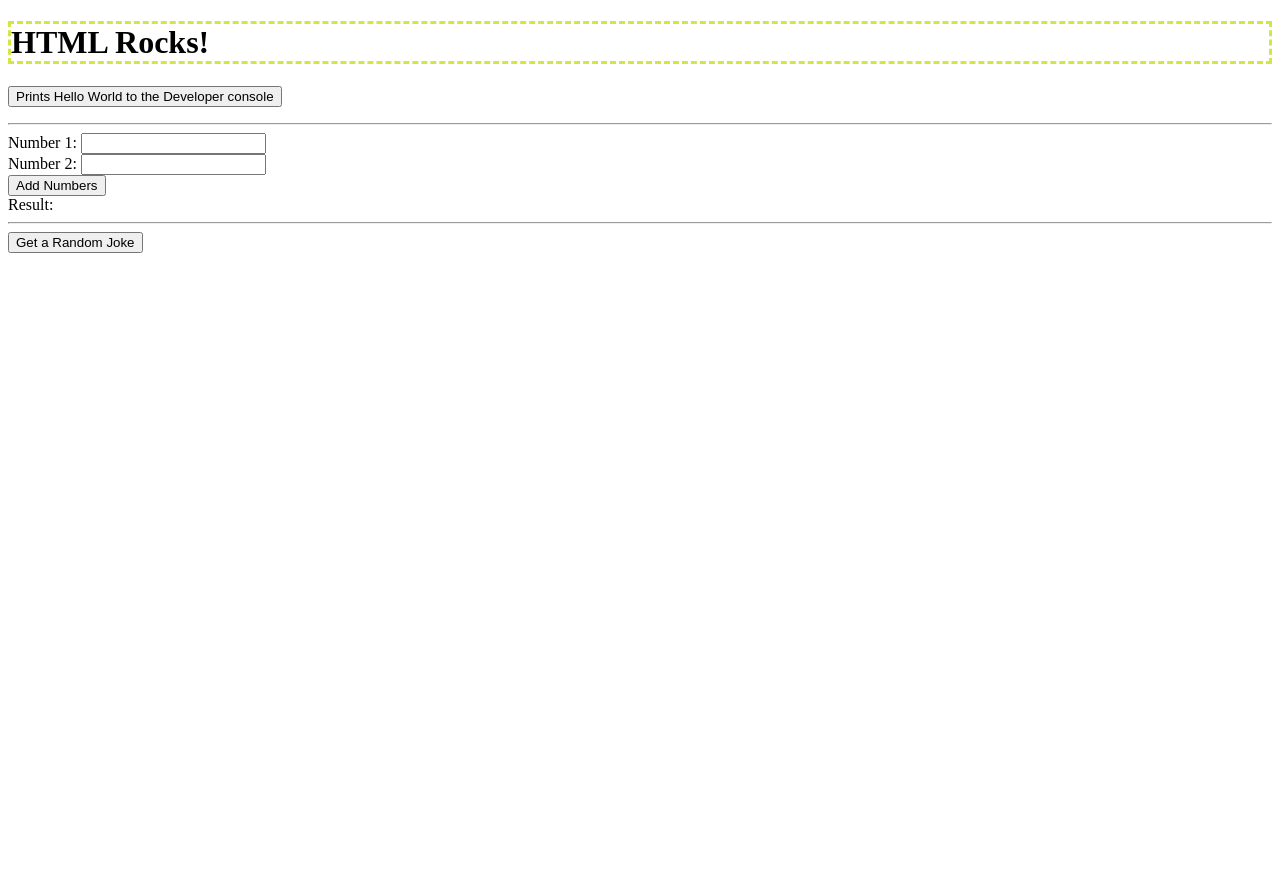
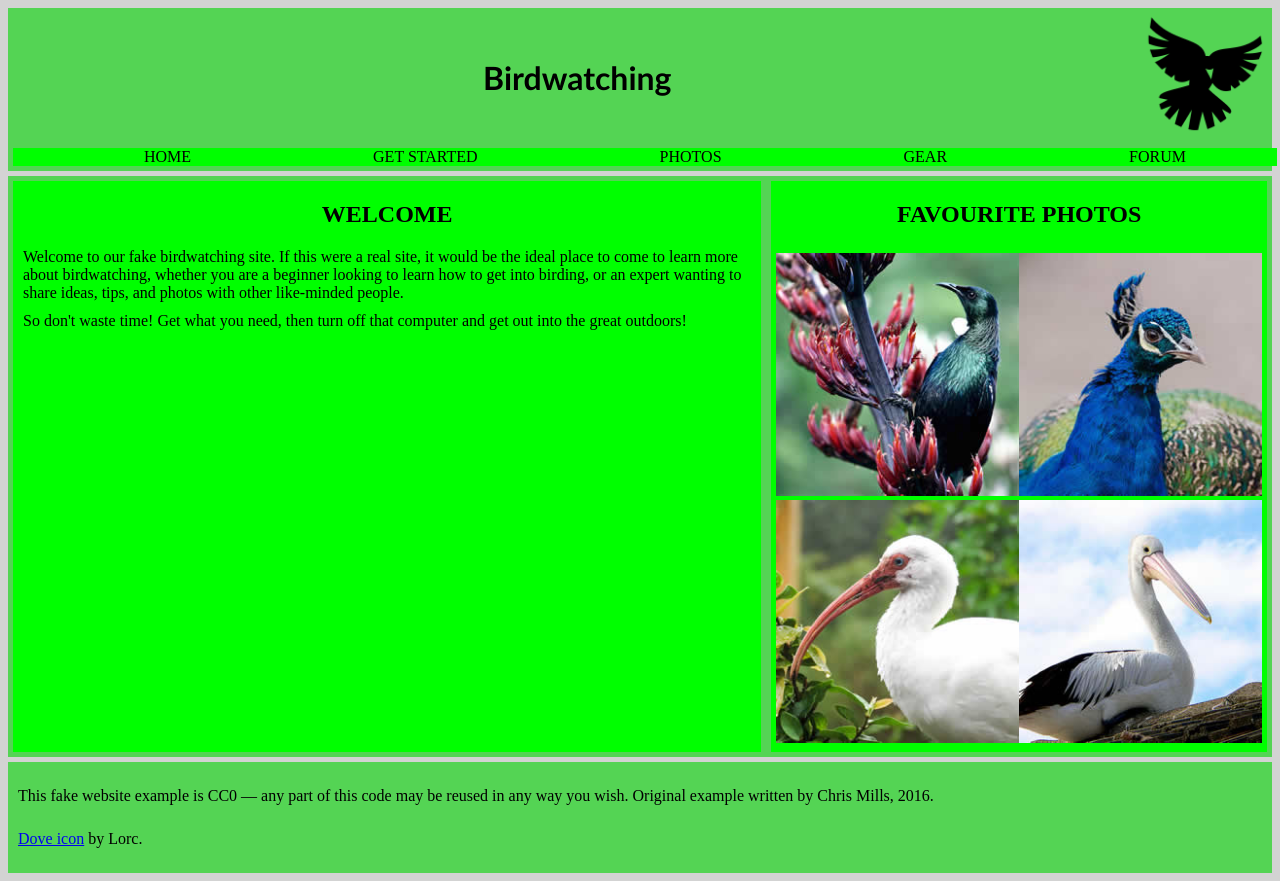
Before and after one commit to weddlenate/M4.2-Lab, a website: page index.html in a window 1280 px wide. Before the commit the page ends 800 px from the top, so only its background shows below. Drawn offline with Linux system fonts and the light colour scheme.

Commit message:
Finished

```diff
--- a/css/style.css
+++ b/css/style.css
@@ -1,4 +1,107 @@
-h1{
-  border-color: #d3e644;
-  border-style: dashed;
+html {
+  background-color: lightgrey;
 }
+
+header, main, footer, .header-div {
+  background-color: #54d454;
+}
+
+/* Header */
+nav, div {
+  background-color: lime;
+}
+
+header {
+  display:inline-block;
+  width: 100%;
+  margin-bottom: 5px;
+}
+
+.header-div {
+  margin: 5px;
+  display: grid;
+  grid-template-columns: 90% 10%;
+}
+
+.header-img {
+  max-width: 100%;
+}
+
+h1 {
+  font-size:xx-large;
+  font-family:'Trebuchet MS', 'Lucida Sans Unicode', 'Lucida Grande', 'Lucida Sans', Arial, sans-serif;
+  text-align: center;
+  margin-top: 4%;
+}
+
+nav {
+  margin: 5px;
+  display:inline-block;
+  width: 100%;
+}
+
+ul {
+  display: flex;
+  align-items: center;
+  justify-content: space-around;
+  list-style-type: none;
+  margin: 0;
+}
+
+li {
+  text-decoration: none;
+  text-align: center;
+}
+
+nav a {
+  text-decoration: none;
+  color: black;
+}
+
+/* Main */
+
+main {
+  display: grid;
+  grid-template-columns: 60% 40%;
+}
+
+h2 {
+  text-align: center;
+}
+
+#main-div {
+  margin: 5px;
+
+}
+
+#main-div p {
+  margin: 10px;
+}
+
+.main-2 {
+  text-align: center;
+  display: grid;
+
+}
+
+.pic-div {
+  margin: 5px;
+  display: grid;
+  grid-template-columns: 1fr 1fr;
+}
+
+.main-img {
+  max-width: 100%;
+}
+
+/* Footer */
+
+footer {
+  display: inline-block;
+  width: 100%;
+  margin-top: 5px;
+}
+
+footer p {
+  margin: 25px 10px;
+}
--- a/index.html
+++ b/index.html
@@ -1,79 +1,56 @@
-<!doctype html>
-<html>
+<!DOCTYPE html>
+<html lang="en">
+  <head>
+    <meta charset="utf-8">
+    <title>Birdwatching</title>
+    <link href="https://fonts.googleapis.com/css?family=Roboto+Condensed:300%7CCinzel+Decorative:700" rel="stylesheet">
+    <link href="css/style.css" rel="stylesheet">
+    <!--[if lt IE 9]>
+      <script src="https://cdnjs.cloudflare.com/ajax/libs/html5shiv/3.7.3/html5shiv.js"></script>
+    <![endif]-->
+  </head>
 
-<head>
-  <meta charset="utf-8">
-  <title>Hello World!</title>
-  <meta name="description" content="">
-  <meta name="viewport" content="width=device-width, initial-scale=1">
-  <link rel="stylesheet" href="css/style.css">
-  <link rel="shortcut icon" href="img/favicon.ico">
-</head>
+  <body>
+    <header>
+      <div class="header-div">
+        <h1>Birdwatching</h1>
+        <img class="header-img" src="img/dove.png" alt="a simple dove logo">
+      </div>
 
-<body>
-  <h1>HTML Rocks!</h1>
-  <p>
-    <button  onclick="helloWorld()">Prints Hello World to the Developer console</button>
-  </p>
-  <hr>
-  <form id="addForm">
-    <label for="num1">Number 1:</label>
-    <input type="number" id="num1" name="num1" required>
-    <br>
-    <label for="num2">Number 2:</label>
-    <input type="number" id="num2" name="num2" required>
-    <br>
-    <button type="submit">Add Numbers</button>
-  </form>
+      <nav>
+        <ul>
+          <li><span>HOME</span></li>
+          <li><a href="#">GET STARTED</a></li>
+          <li><a href="#">PHOTOS</a></li>
+          <li><a href="#">GEAR</a></li>
+          <li><a href="#">FORUM</a></li>
+        </ul>
+      </nav>
+    </header>
 
-  <label id="result">Result:</label>
+    <main>
+      <div id="main-div" class="main-1">
+        <h2>WELCOME</h2>
 
-  <hr>
+        <p>Welcome to our fake birdwatching site. If this were a real site, it would be the ideal place to come to learn more about birdwatching, whether you are a beginner looking to learn how to get into birding, or an expert wanting to share ideas, tips, and photos with other like-minded people.</p>
 
-  <button id="jokeButton">Get a Random Joke</button>
-  <p id="joke"></p>
+        <p>So don't waste time! Get what you need, then turn off that computer and get out into the great outdoors!</p>
+      </div>
+      <div id="main-div" class="main-2">
+        <h2>FAVOURITE PHOTOS</h2>
+        <div class="pic-div">
+          <a href="img/favorite-1.jpg"><img class="main-img" src="img/favorite-1_th.jpg" alt="Small black bird, black claws, long black slender beak, links to larger version of the image"></a>
+          <a href="img/favorite-2.jpg"><img class="main-img" src="img/favorite-2_th.jpg" alt="Top half of a pretty bird with bright blue plumage on neck, light colored beak, blue headdress, links to larger version of the image"></a>
+          <a href="img/favorite-3.jpg"><img class="main-img" src="img/favorite-3_th.jpg" alt="Top half of a large bird with white plumage, very long curved narrow light colored break, links to larger version of the image"></a>
+          <a href="img/favorite-4.jpg"><img class="main-img" src="img/favorite-4_th.jpg" alt="Large bird, mostly white plumage with black plumage on back and rear, long straight white beak, links to larger version of the image"></a>
+        </div>
+      </div>
+    </main>
 
-  <script type="module" script="js/main.js">
-    import {helloWorld, add, fetchRandomJoke} from './js/main.js';
+    <footer>
+      <p>This fake website example is CC0 — any part of this code may be reused in any way you wish. Original example written by Chris Mills, 2016.</p>
 
-    // This shows how to assign a function to the window object
-    // so that it can be called from the browser console
-    window.helloWorld = helloWorld;
-
-    // This shows how to add an event listener to a button in the HTML
-    // and call a function when the button is clicked
-    const form = document.getElementById('addForm');
-    form.addEventListener('submit', function(e) {
-      e.preventDefault();
-      const num1 = parseFloat(document.getElementById('num1').value);
-      const num2 = parseFloat(document.getElementById('num2').value);
-      try{
-        const result = add(num1, num2);
-        document.getElementById('result').textContent = `Result: ${result}`;
-      }catch(e){
-        console.error(e);
-        document.getElementById('result').textContent = `Error: ${e.message}`;
-      }
-
-    });
-
-    // this shows how to add an event listener to a button in the HTML
-    // that calls a function that fetches a random joke from an API
-    // and displays it on the page
-    const jokebtn = document.getElementById('jokeButton');
-    const jokeresult = document.getElementById('joke');
-    jokebtn.addEventListener('click', async () => {
-      try {
-        jokeresult.textContent = 'Loading...';
-        const joke = await fetchRandomJoke();
-        document.getElementById('joke').textContent = joke;
-      } catch (e) {
-        console.error(e);
-        document.getElementById('joke').textContent = `Error: ${e.message}`;
-      }
-    });
-  </script>
-
-</body>
-
+      <p><a href="http://game-icons.net/lorc/originals/dove.html">Dove icon</a> by Lorc.</p>
+    </footer>
+  </body>
 </html>
--- a/js/main.js
+++ /dev/null
@@ -1,49 +0,0 @@
-/**
- * This file should only contain functions that don't interact with the DOM.
- * That means no document.querySelector, no document.getElementById, etc.
- * This file should only contain functions that do things like calculations,
- * data manipulation, etc. This is so that we can test these functions
- * without having to worry about the DOM or the browser environment.
- */
-
-/**
- * This function prints the string 'Hello World' to the console
- */
-export function helloWorld() {
-    console.log('Hello World');
-}
-
-/**
- * This function adds two numbers together and returns the sum. This demonstrates
- * how to pass parameters to a function and return a value from a function
- * from HTML.
- * @param {number} a The first number to add
- * @param {number} b The second number to add
- * @returns {number} The sum of the two numbers
- */
-export function add(num1, num2) {
-    if (num1 === undefined || num2 === undefined) {
-        throw new Error('You must provide two numbers to add');
-    }
-    if (typeof num1 !== 'number' || typeof num2 !== 'number') {
-        throw new Error('You must provide two numbers to add');
-    }
-    return num1 + num2;
-}
-
-/**
- * This function fetches a random joke from the "Official Joke API" and returns it.
- * @returns {string} A joke in the format "setup - punchline"
- */
-export async function fetchRandomJoke() {
-    try {
-        const response = await fetch('https://official-joke-api.appspot.com/random_joke');
-        if (!response.ok) {
-            throw new Error('Failed to fetch a joke');
-        }
-        const joke = await response.json();
-        return `${joke.setup} - ${joke.punchline}`;
-    } catch (error) {
-        throw new Error(error.message);
-    }
-}
```
Also changed, not shown: test/test.js (deleted, +0 -50 lines), README.md, img/dove.png (added), img/favicon.ico (deleted), img/favorite-1.jpg (added), img/favorite-1_th.jpg (added), img/favorite-2.jpg (added), img/favorite-2_th.jpg (added), img/favorite-3.jpg (added), img/favorite-3_th.jpg (added), img/favorite-4.jpg (added), img/favorite-4_th.jpg (added).
